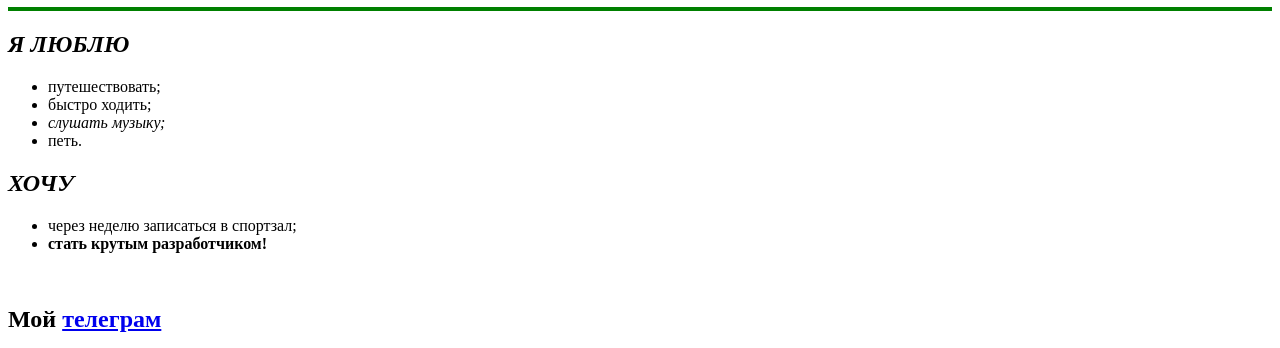
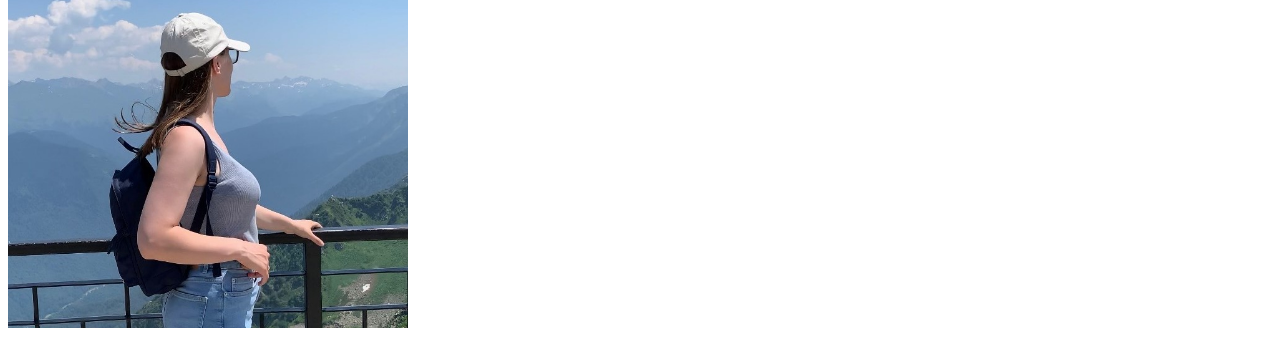
Before and after one commit to victoria-shekel/resume, a plain HTML site: page index.html in a window 1280 px wide. Shown: the part 99-447 px from the top of the page. Drawn offline with Linux system fonts and the light colour scheme.

Commit message:
way to avatar

```diff
--- a/index.html
+++ b/index.html
@@ -9,7 +9,7 @@
     <title>Viktoria - resume</title>
 </head>
 <body>
-    <img src="imgs/avatar.jpg " width= "400" alt="Моя фотография на фоне гор в Сочи. Красота. Жаль, у Вас эта картинка не открывается.">
+    <img src="avatar.jpg " width= "400" alt="Моя фотография на фоне гор в Сочи. Красота. Жаль, у Вас эта картинка не открывается.">
 
     <h1>Виктория</h1>
 <hr color="green" size="4">
```
